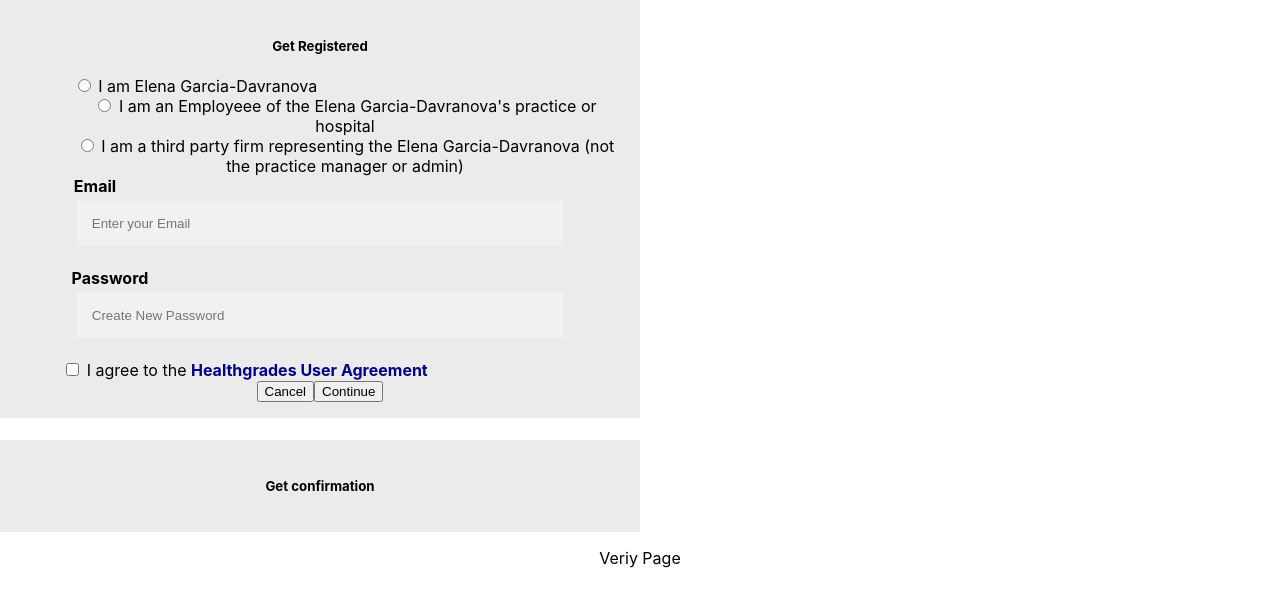
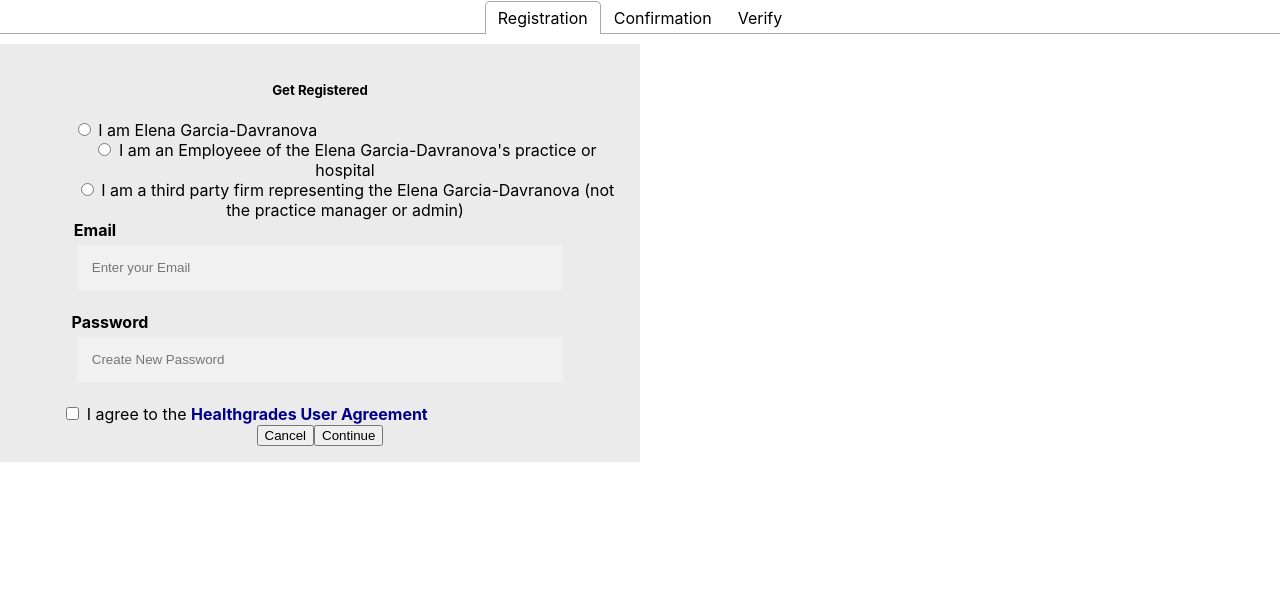
Before and after one commit to AnushaCA07/React-First-App, a React (Create React App) app: page / in a window 1280 px wide. Shown: the top 606 px of the page. Built offline with nearby package versions, Linux system fonts and the light colour scheme.

Commit message:
Tabs added

```diff
--- a/package.json
+++ b/package.json
@@ -9,6 +9,7 @@
     "react": "^18.1.0",
     "react-dom": "^18.1.0",
     "react-scripts": "5.0.1",
+    "react-tabs": "^5.1.0",
     "web-vitals": "^2.1.4"
   },
   "scripts": {
--- a/src/App.js
+++ b/src/App.js
@@ -5,6 +5,8 @@
 import Registration from './Registration';
 import Confirmation from './Confirmation';
 import Verify from './Verify';
+import { Tab, Tabs, TabList, TabPanel } from 'react-tabs';
+import 'react-tabs/style/react-tabs.css';
 
 function App() {
   const [counter, increment] = React.useState(0); // state variable
@@ -14,9 +16,28 @@
   return (
     <div className="App">
 
-      <Registration  />
-      <Confirmation />
-      <Verify/>
+
+<Tabs>
+
+    <TabList>
+      <Tab> Registration </Tab>
+      <Tab> Confirmation </Tab>
+      <Tab> Verify </Tab>
+    </TabList>
+
+    <TabPanel>
+    <Registration  />
+    </TabPanel>
+    <TabPanel>
+    <Confirmation />
+    </TabPanel>
+    <TabPanel>
+    <Verify/>
+    </TabPanel>
+  </Tabs>
+
+
+
     </div>
   );
 }
```
Also changed, not shown: 1 other file (tests, documents, lock files or other folders).
